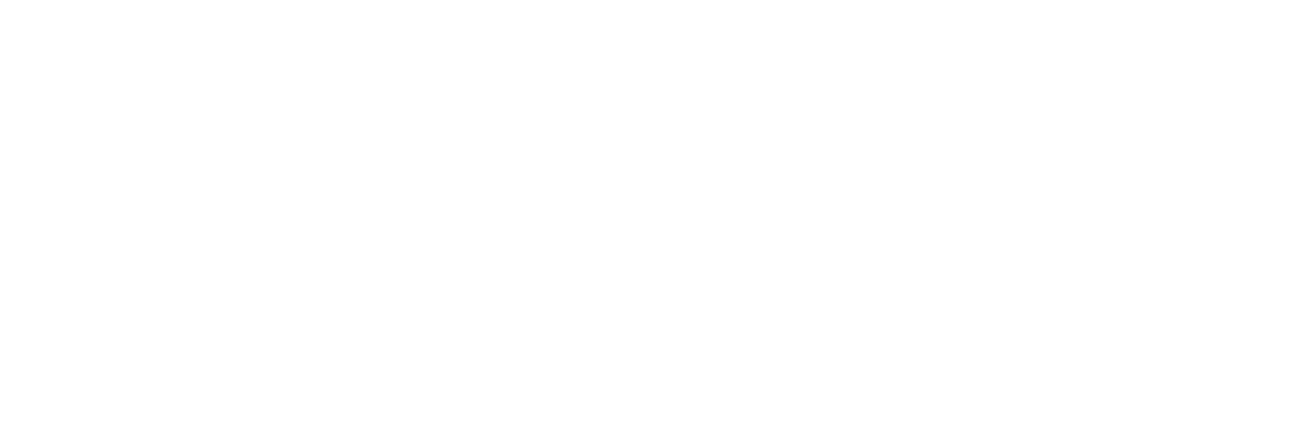
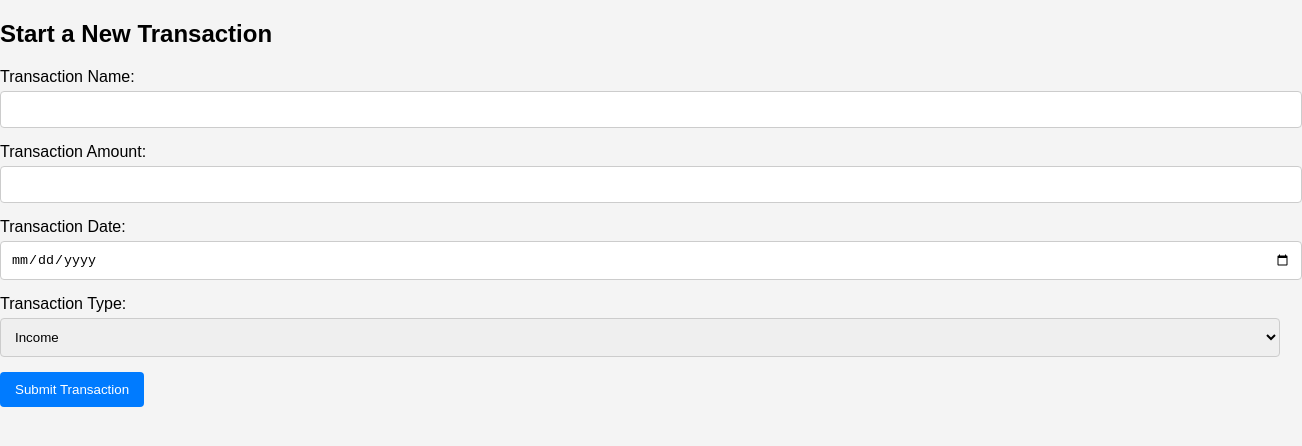
Before and after one commit to alfred2504/amaktech-payment-application, a React (Create React App) app: page /start-transaction in a window 1280 px wide. Before the commit this address had no page. Shown: the top 446 px of the page, 1302 px wide, since content can reach past the window. Built offline with nearby package versions, Linux system fonts and the light colour scheme.

Commit message:
update .js files

```diff
--- a/src/App.js
+++ b/src/App.js
@@ -1,23 +1,25 @@
 import React from 'react';
-import { BrowserRouter as Router, Route, Routes } from 'react-router-dom';
-import Home from './components/Home';
+import { BrowserRouter as Router, Routes, Route } from 'react-router-dom';
+import Login from './components/Login';
 import Signup from './components/Signup';
 import Checkout from './components/Checkout';
-import Contact from './components/Contact';
+import StartTransaction from './components/StartTransaction';
+import './assets/styles.css';  // Importing the global styles
 
-function App() {
+const App = () => {
   return (
     <Router>
-      <div className="App">
+      <div>
         <Routes>
-          <Route path="/" element={<Home />} />
+          <Route path="/" element={<Login />} />
           <Route path="/signup" element={<Signup />} />
+          <Route path="/login" element={<Login />} />
           <Route path="/checkout" element={<Checkout />} />
-          <Route path="/contact" element={<Contact />} />
+          <Route path="/start-transaction" element={<StartTransaction />} />
         </Routes>
       </div>
     </Router>
   );
-}
+};
 
 export default App;
--- /dev/null
+++ b/src/assets/styles.css
@@ -0,0 +1,59 @@
+/* Global styles */
+body {
+    font-family: Arial, sans-serif;
+    background-color: #f4f4f4;
+    margin: 0;
+    padding: 0;
+  }
+
+  /* Form styling */
+  .form-group {
+    margin-bottom: 15px;
+  }
+
+  .form-group label {
+    display: block;
+    margin-bottom: 5px;
+  }
+
+  .form-group input,
+  .form-group select {
+    width: 100%;
+    padding: 10px;
+    border: 1px solid #ccc;
+    border-radius: 4px;
+  }
+
+  /* Button styling */
+  button {
+    background-color: #007bff;
+    color: white;
+    padding: 10px 15px;
+    border: none;
+    border-radius: 4px;
+    cursor: pointer;
+  }
+
+  button:hover {
+    background-color: #0056b3;
+  }
+
+  /* Container styling */
+  .signup-container,
+  .login-container,
+  .checkout-container {
+    width: 400px;
+    margin: 50px auto;
+    background-color: white;
+    padding: 20px;
+    border-radius: 8px;
+    box-shadow: 0 0 10px rgba(0, 0, 0, 0.1);
+  }
+
+  h2 {
+    margin-bottom: 20px;
+  }
+
+  p {
+    margin-top: 10px;
+  }
--- a/src/components/Checkout.js
+++ b/src/components/Checkout.js
@@ -1,35 +1,13 @@
 import React from 'react';
 
-const Checkout = () => (
-  <div>
-    <h2>Checkout Page</h2>
-    <form>
-      <div className="form-group">
-        <label>Transaction Name:</label>
-        <input type="text" required />
-      </div>
-
-      <div className="form-group">
-        <label>Transaction Amount:</label>
-        <input type="number" required />
-      </div>
-
-      <div className="form-group">
-        <label>Transaction Date:</label>
-        <input type="date" required />
-      </div>
-
-      <div className="form-group">
-        <label>Transaction Type:</label>
-        <select required>
-          <option value="income">Income</option>
-          <option value="expense">Expense</option>
-        </select>
-      </div>
-
-      <button type="submit">Submit Transaction</button>
-    </form>
-  </div>
-);
+const Checkout = () => {
+  return (
+    <div className="checkout-container">
+      <h2>Checkout</h2>
+      <p>Your transaction details are being processed.</p>
+      <button>Complete Transaction</button>
+    </div>
+  );
+};
 
 export default Checkout;
--- /dev/null
+++ b/src/components/Login.js
@@ -0,0 +1,44 @@
+import React, { useState } from 'react';
+import { useNavigate } from 'react-router-dom';
+
+const Login = () => {
+  const [email, setEmail] = useState('');
+  const [password, setPassword] = useState('');
+  const navigate = useNavigate();
+
+  const handleLogin = (e) => {
+    e.preventDefault();
+    // Assuming validation passed, navigate to checkout after login
+    navigate('/checkout');
+  };
+
+  return (
+    <div className="login-container">
+      <h2>Login</h2>
+      <form onSubmit={handleLogin}>
+        <div className="form-group">
+          <label>Email:</label>
+          <input
+            type="email"
+            value={email}
+            onChange={(e) => setEmail(e.target.value)}
+            required
+          />
+        </div>
+        <div className="form-group">
+          <label>Password:</label>
+          <input
+            type="password"
+            value={password}
+            onChange={(e) => setPassword(e.target.value)}
+            required
+          />
+        </div>
+        <button type="submit">Login</button>
+      </form>
+      <p>Don't have an account? <a href="/signup">Sign up here</a></p>
+    </div>
+  );
+};
+
+export default Login;
--- a/src/components/Signup.js
+++ b/src/components/Signup.js
@@ -1,34 +1,64 @@
 import React, { useState } from 'react';
+import { useNavigate } from 'react-router-dom';
 
 const Signup = () => {
   const [username, setUsername] = useState('');
   const [email, setEmail] = useState('');
   const [password, setPassword] = useState('');
   const [confirmPassword, setConfirmPassword] = useState('');
+  const navigate = useNavigate();
 
-  const handleSubmit = (e) => {
+  const handleSignup = (e) => {
     e.preventDefault();
-    // Handle sign up logic here
+    // Perform form validation and signup process
+    if (password === confirmPassword) {
+      navigate('/login'); // Navigate to login after successful signup
+    }
   };
 
   return (
     <div className="signup-container">
       <h2>Sign Up</h2>
-      <form onSubmit={handleSubmit}>
-        <label>Username:</label>
-        <input type="text" value={username} onChange={(e) => setUsername(e.target.value)} required />
-
-        <label>Email:</label>
-        <input type="email" value={email} onChange={(e) => setEmail(e.target.value)} required />
-
-        <label>Password:</label>
-        <input type="password" value={password} onChange={(e) => setPassword(e.target.value)} required />
-
-        <label>Confirm Password:</label>
-        <input type="password" value={confirmPassword} onChange={(e) => setConfirmPassword(e.target.value)} required />
-
+      <form onSubmit={handleSignup}>
+        <div className="form-group">
+          <label>Username:</label>
+          <input
+            type="text"
+            value={username}
+            onChange={(e) => setUsername(e.target.value)}
+            required
+          />
+        </div>
+        <div className="form-group">
+          <label>Email:</label>
+          <input
+            type="email"
+            value={email}
+            onChange={(e) => setEmail(e.target.value)}
+            required
+          />
+        </div>
+        <div className="form-group">
+          <label>Password:</label>
+          <input
+            type="password"
+            value={password}
+            onChange={(e) => setPassword(e.target.value)}
+            required
+          />
+        </div>
+        <div className="form-group">
+          <label>Confirm Password:</label>
+          <input
+            type="password"
+            value={confirmPassword}
+            onChange={(e) => setConfirmPassword(e.target.value)}
+            required
+          />
+        </div>
         <button type="submit">Sign Up</button>
       </form>
+      <p>Already have an account? <a href="/login">Login here</a></p>
     </div>
   );
 };
--- /dev/null
+++ b/src/components/StartTransaction.js
@@ -0,0 +1,86 @@
+import React, { useState } from 'react';
+
+const StartTransaction = () => {
+  const [transactionName, setTransactionName] = useState('');
+  const [transactionAmount, setTransactionAmount] = useState('');
+  const [transactionDate, setTransactionDate] = useState('');
+  const [transactionType, setTransactionType] = useState('income');
+  const [message, setMessage] = useState('');
+
+  const handleSubmit = (event) => {
+    event.preventDefault();
+
+    // Prepare the transaction data (can be stored or used for frontend operations)
+    const transactionData = {
+      name: transactionName,
+      amount: parseFloat(transactionAmount),
+      date: transactionDate,
+      type: transactionType,
+    };
+
+    // For now, we just display the transaction data in the console
+    console.log("Transaction Submitted:", transactionData);
+    setMessage('Transaction submitted successfully!');
+
+    // Reset the form after submission
+    setTransactionName('');
+    setTransactionAmount('');
+    setTransactionDate('');
+    setTransactionType('income');
+  };
+
+  return (
+    <div>
+      <h2>Start a New Transaction</h2>
+      <form onSubmit={handleSubmit} className="transaction-form">
+        <div className="form-group">
+          <label>Transaction Name:</label>
+          <input
+            type="text"
+            value={transactionName}
+            onChange={(e) => setTransactionName(e.target.value)}
+            required
+          />
+        </div>
+
+        <div className="form-group">
+          <label>Transaction Amount:</label>
+          <input
+            type="number"
+            step="0.01"
+            value={transactionAmount}
+            onChange={(e) => setTransactionAmount(e.target.value)}
+            required
+          />
+        </div>
+
+        <div className="form-group">
+          <label>Transaction Date:</label>
+          <input
+            type="date"
+            value={transactionDate}
+            onChange={(e) => setTransactionDate(e.target.value)}
+            required
+          />
+        </div>
+
+        <div className="form-group">
+          <label>Transaction Type:</label>
+          <select
+            value={transactionType}
+            onChange={(e) => setTransactionType(e.target.value)}
+            required
+          >
+            <option value="income">Income</option>
+            <option value="expense">Expense</option>
+          </select>
+        </div>
+
+        <button type="submit">Submit Transaction</button>
+      </form>
+      {message && <p>{message}</p>}
+    </div>
+  );
+};
+
+export default StartTransaction;
```
Also changed, not shown: 1 other file (tests, documents, lock files or other folders).
